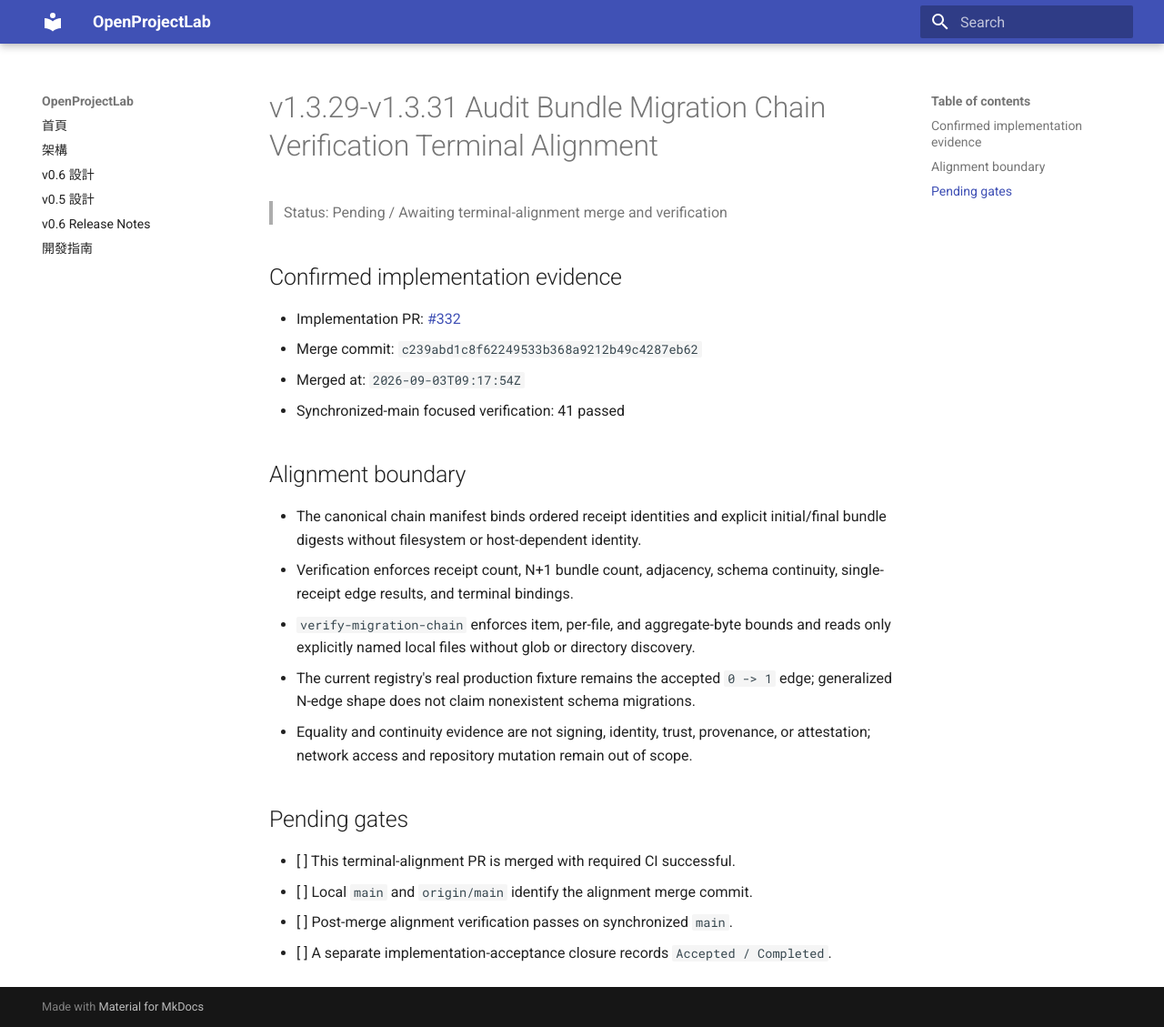
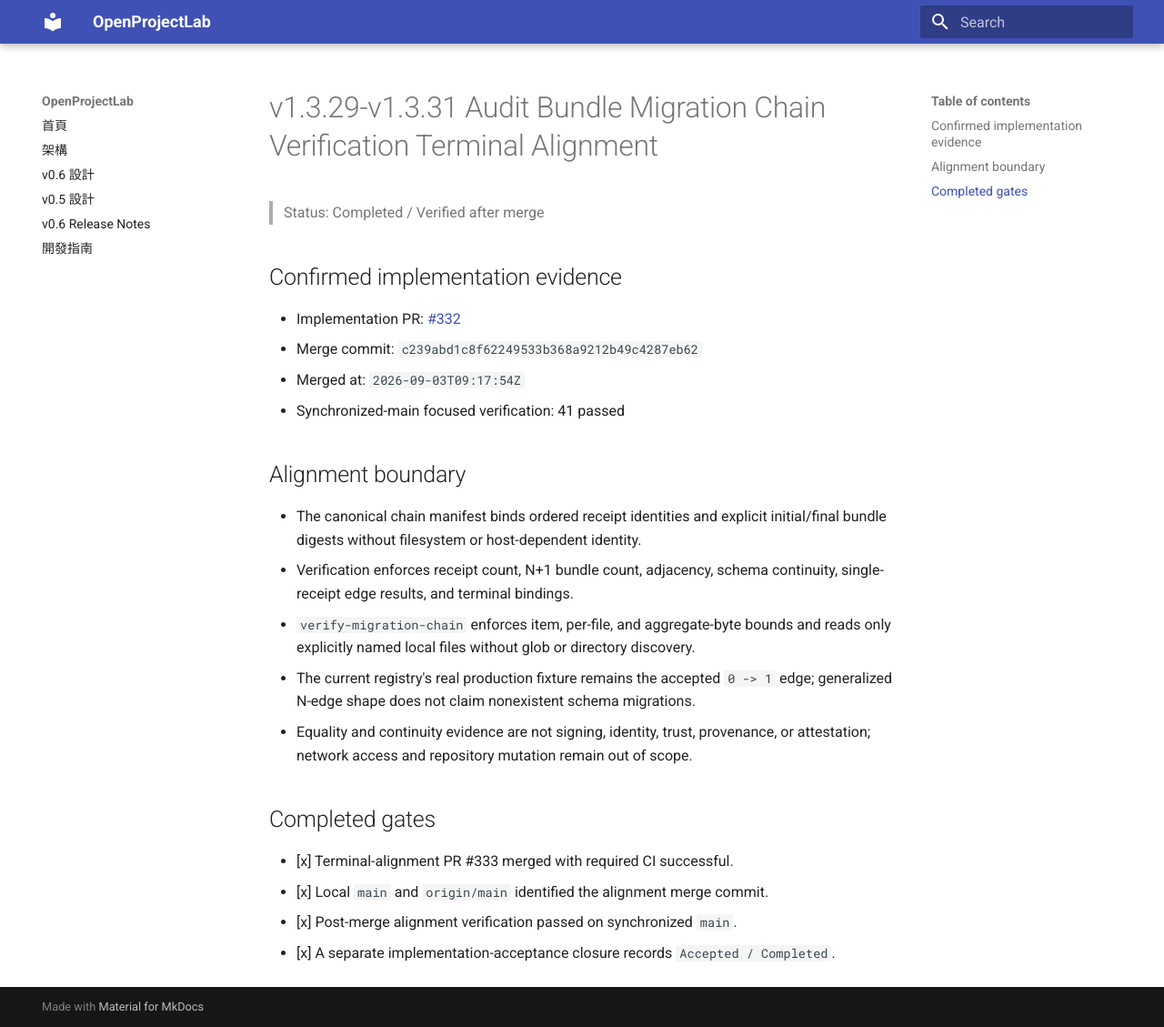
Before and after one commit to khwang1964/OpenProjectLab, an MkDocs documentation site: the page built from docs/releases/v1.3.29-v1.3.31-audit-bundle-migration-chain-verification-terminal-alignment.md, in a window 1280 px wide and 1129 px high. Shown: the whole window at 91% size. Built offline with MkDocs 1.6.1 and Material for MkDocs 9.7.7, drawn with Linux system fonts in a browser that asks for light colours.

Commit message:
docs: accept v1.3.29-v1.3.31 audit bundle migration chain verification (#334)

```diff
--- a/docs/releases/v1.3.29-v1.3.31-audit-bundle-migration-chain-verification-terminal-alignment.md
+++ b/docs/releases/v1.3.29-v1.3.31-audit-bundle-migration-chain-verification-terminal-alignment.md
@@ -1,6 +1,6 @@
 # v1.3.29-v1.3.31 Audit Bundle Migration Chain Verification Terminal Alignment
 
-> Status: Pending / Awaiting terminal-alignment merge and verification
+> Status: Completed / Verified after merge
 
 ## Confirmed implementation evidence
 
@@ -22,9 +22,9 @@
 - Equality and continuity evidence are not signing, identity, trust, provenance,
   or attestation; network access and repository mutation remain out of scope.
 
-## Pending gates
+## Completed gates
 
-- [ ] This terminal-alignment PR is merged with required CI successful.
-- [ ] Local `main` and `origin/main` identify the alignment merge commit.
-- [ ] Post-merge alignment verification passes on synchronized `main`.
-- [ ] A separate implementation-acceptance closure records `Accepted / Completed`.
+- [x] Terminal-alignment PR #333 merged with required CI successful.
+- [x] Local `main` and `origin/main` identified the alignment merge commit.
+- [x] Post-merge alignment verification passed on synchronized `main`.
+- [x] A separate implementation-acceptance closure records `Accepted / Completed`.
```
Also changed, not shown: CHANGELOG.md (+8 -0 lines), docs/HISTORY.md (+8 -0 lines), docs/releases/v1.3.29-v1.3.31-audit-bundle-migration-chain-verification-implementation-acceptance.md (added, +31 -0 lines), docs/releases/v1.3.29-v1.3.31-audit-bundle-migration-chain-verification-implementation.md (+2 -2 lines), docs/roadmap.md (+9 -0 lines), 3 other files.
